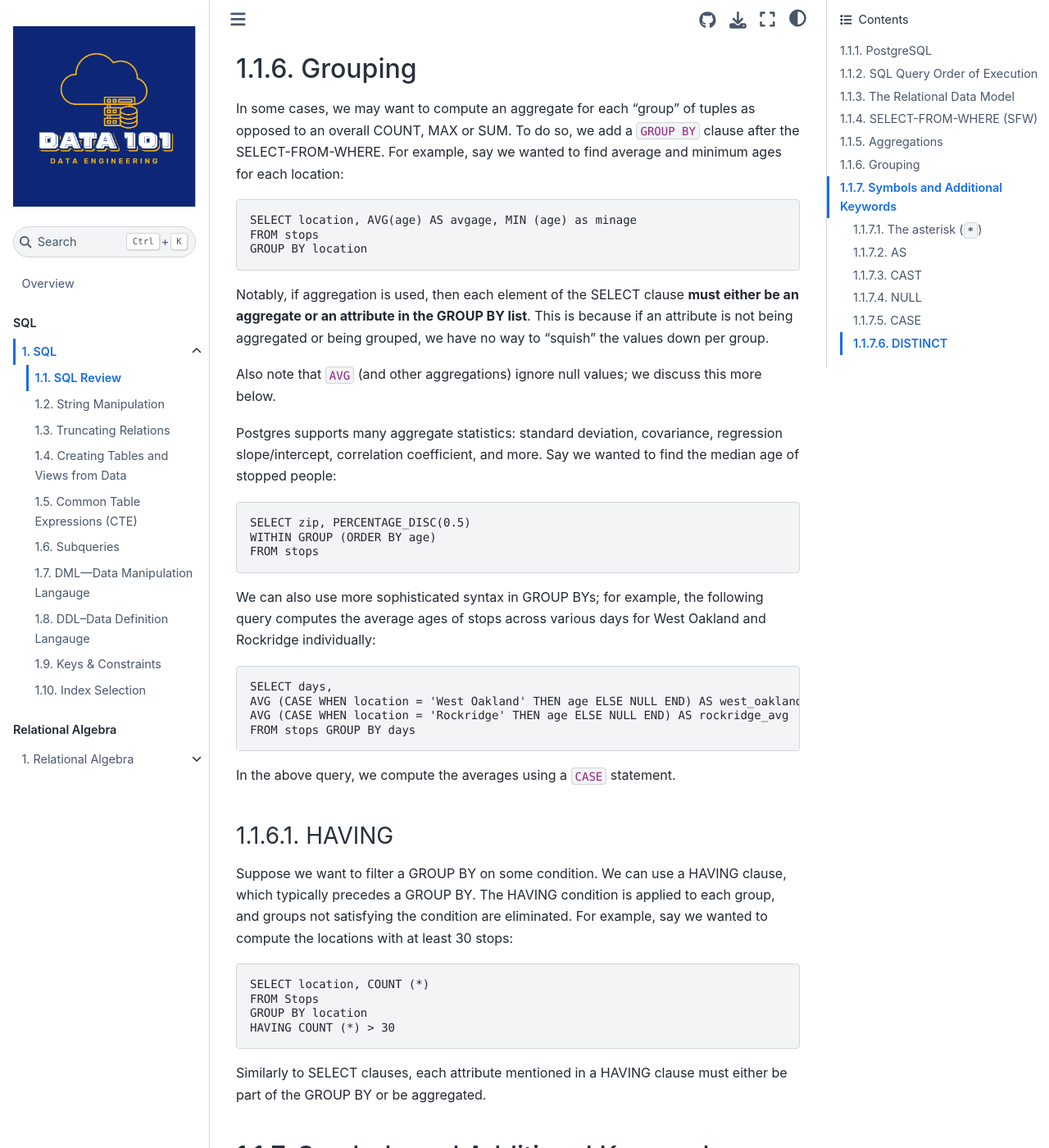
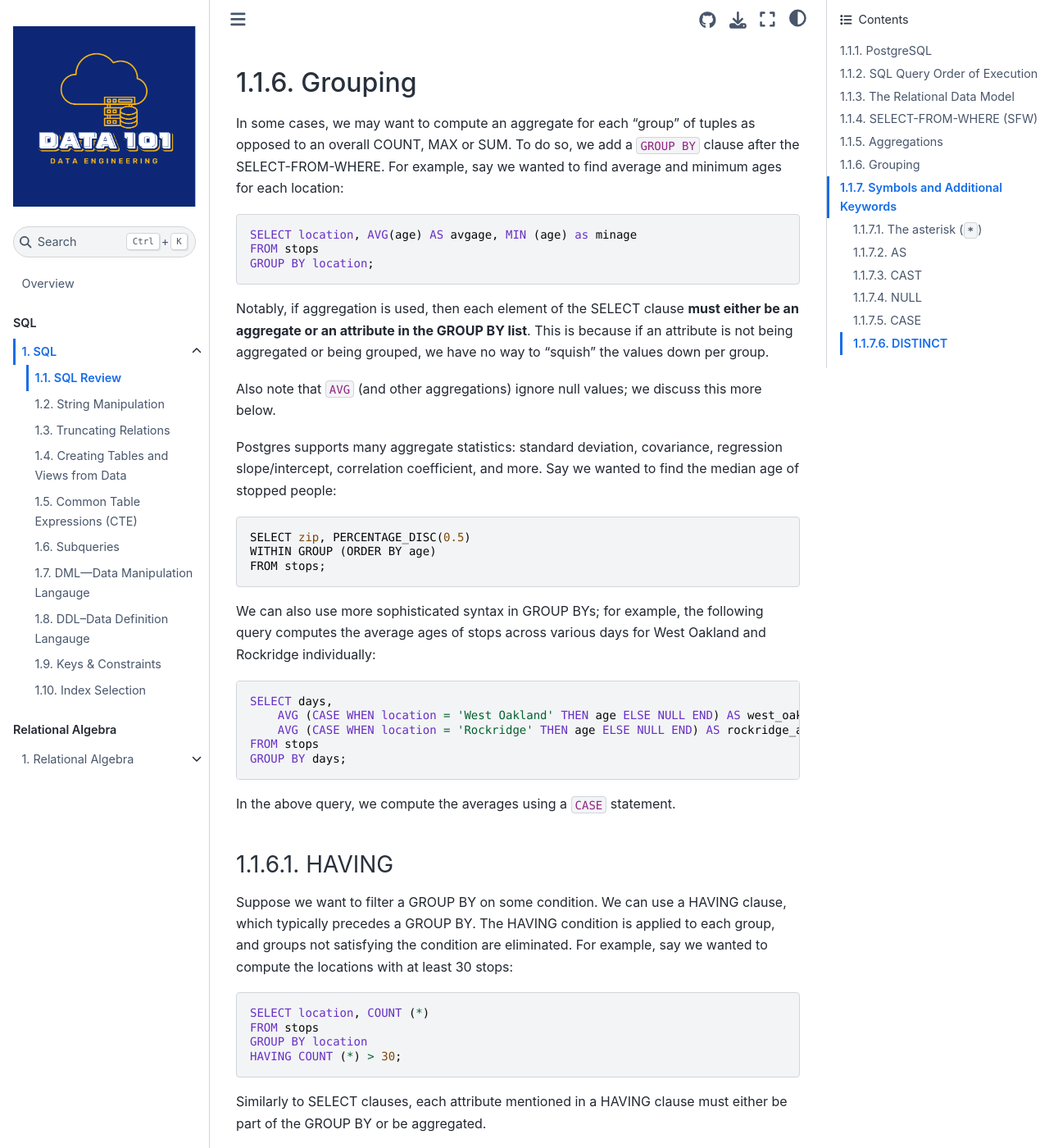
Before and after one commit to cal-data-eng/notes, a Jupyter Book: the page built from 1-SQL/review.md, in a window 1280 px wide and 1400 px high, scrolled down 5178 px. Shown: the whole window at 82% size. Built offline with Jupyter Book 1.0.4 settings and Sphinx 7.4.7 and the Sphinx Book theme 1.1.4, drawn with Linux system fonts in a browser that asks for light colours.

Commit message:
Misc tidying of notes/examples

````diff
--- a/1-SQL/review.md
+++ b/1-SQL/review.md
@@ -108,11 +108,12 @@ The attributes used in the WHERE clause do not necessarily need to be included i
 
 To find the ids of stops with the oldest individuals:
 
-```
+```sql
 SELECT s1.id
 FROM stops AS s1
-WHERE s1.age >=
-	(SELECT MAX(age) FROM stops AS s2);
+WHERE s1.age >= (
+    SELECT MAX(age) FROM stops AS s2
+);
 ```
 
 Note that we alias the second stops relation.
@@ -121,7 +122,7 @@ Note that we alias the second stops relation.
 
 We can also **aggregate** a column in a `SELECT` clause according to a particular aggregation function: `SUM`, `MIN`, `MAX`, `AVG`, `COUNT`, etc.
 
-```
+```sql
 SELECT MAX(age), AVG (age)
 FROM stops;
 ```
@@ -154,14 +155,14 @@ The below query counts total rows, counts non-null ages, and computes average ag
 
 ```sql
 SELECT COUNT(*), COUNT(age), AVG(age)
-FROM Stops;
+FROM stops;
 ```
 
 **DISTINCT** removes duplicates prior to aggregation. [Read more](https://www.postgresql.org/about/featurematrix/detail/392/) about how NULL values are considered.
 
 ```sql
 SELECT COUNT(DISTINCT location)
-FROM Stops;
+FROM stops;
 ```
 
 ## Grouping
@@ -171,9 +172,11 @@ tuples as opposed to an overall COUNT, MAX or SUM. To do so, we add a
 `GROUP BY` clause after the SELECT-FROM-WHERE. For example, say we
 wanted to find average and minimum ages for each location:
 
-    SELECT location, AVG(age) AS avgage, MIN (age) as minage
-    FROM stops
-    GROUP BY location
+```sql
+SELECT location, AVG(age) AS avgage, MIN (age) as minage
+FROM stops
+GROUP BY location;
+```
 
 Notably, if aggregation is used, then each element
 of the SELECT clause **must either be an aggregate or an attribute in the
@@ -186,18 +189,23 @@ Postgres supports many aggregate statistics: standard deviation,
 covariance, regression slope/intercept, correlation coefficient, and
 more. Say we wanted to find the median age of stopped people:
 
-    SELECT zip, PERCENTAGE_DISC(0.5)
-    WITHIN GROUP (ORDER BY age)
-    FROM stops
+```
+SELECT zip, PERCENTAGE_DISC(0.5)
+WITHIN GROUP (ORDER BY age)
+FROM stops;
+```
 
 We can also use more sophisticated syntax in GROUP BYs; for example, the
 following query computes the average ages of stops across various days
 for West Oakland and Rockridge individually:
 
-    SELECT days,
+```sql
+SELECT days,
     AVG (CASE WHEN location = 'West Oakland' THEN age ELSE NULL END) AS west_oakland_avg,
     AVG (CASE WHEN location = 'Rockridge' THEN age ELSE NULL END) AS rockridge_avg
-    FROM stops GROUP BY days
+FROM stops
+GROUP BY days;
+```
 
 In the above query, we compute the averages using a `CASE` statement.
 
@@ -209,10 +217,12 @@ is applied to each group, and groups not satisfying the condition are
 eliminated. For example, say we wanted to compute the locations with at
 least 30 stops:
 
-    SELECT location, COUNT (*)
-    FROM Stops
-    GROUP BY location
-    HAVING COUNT (*) > 30
+```sql
+SELECT location, COUNT (*)
+FROM stops
+GROUP BY location
+HAVING COUNT (*) > 30;
+```
 
 Similarly to SELECT clauses, each attribute mentioned in a HAVING clause
 must either be part of the GROUP BY or be aggregated.
@@ -248,7 +258,7 @@ SELECT
   t.title AS orig_title
 FROM
   akas AS a,
-  titles AS t
+  titles AS t;
 ```
 
 As a syntactic shortcut, the AS keyword can sometimes be omitted, as above in the FROM clause. See the "[Omitting the AS keyword](https://www.postgresql.org/docs/current/sql-select.html)" section of the Postgres documentation. Based on the [Mozilla SQL style guide](https://docs.telemetry.mozilla.org/concepts/sql_style), best practices are to prefer explicit use of AS.
@@ -259,6 +269,7 @@ Depending on when/where you create an alias using AS, you may need to use that a
 * For more, read the official [SELECT SQL Command documentation](https://www.postgresql.org/docs/current/sql-select.html#SQL-SELECT-LIST) and search for "alias".
 
 ### CAST
+
 Casting converts one attribute type to another. For example, suppose that `runtime_minutes` were an integer, and we wanted to compute `runtime_hours`, with reasonable precision. Also suppose that `premiered` was a string, but should be interpreted as an integer `year`:
 
 ```sql
````
Also changed, not shown: 1-SQL/strings.md (+8 -2 lines).
